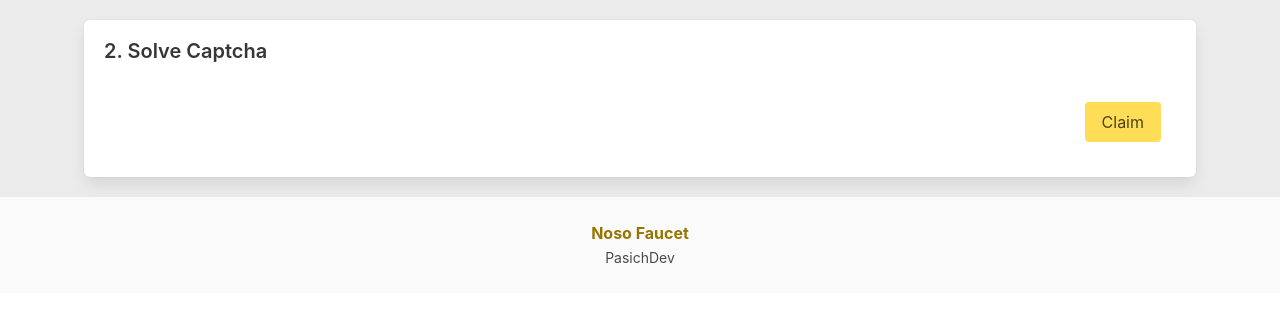
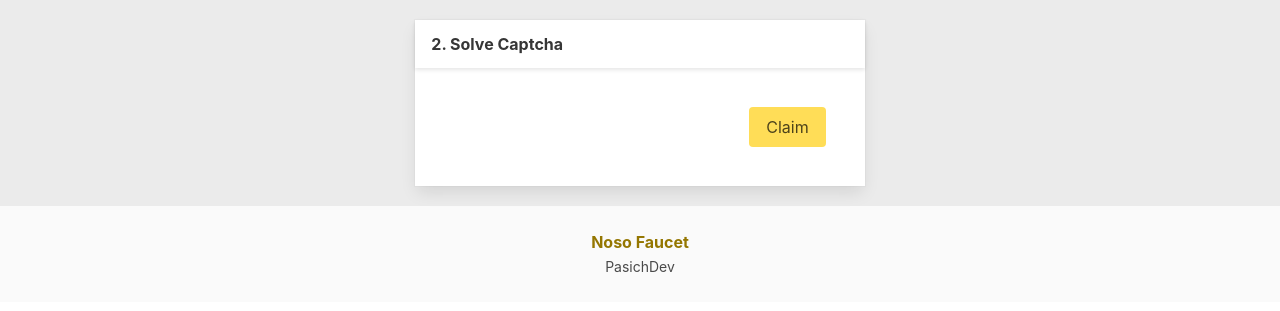
Before and after one commit to nosocoin/noso-faucet, a PHP site: template templates/claim.twig in a window 1280 px wide. Shown: the part 52-363 px from the top of the page. Run offline with PHP 8.4, Linux system fonts and the light colour scheme; the template is opened without the code that fills it, so the values that code supplies are empty; some libraries are stand-ins or nearby versions.

Commit message:
centered

```diff
--- a/templates/claim.twig
+++ b/templates/claim.twig
@@ -1,17 +1,27 @@
 {% extends 'layouts/page.twig' %}
 {% block content %}
-      <div class="box">
-            <h5 class="title is-5">
+      <div class="columns is-multiline is-centered">
+            <div class="column is-5">
+                  <div class="card">
+                        <header class="card-header">
+                              <p class="card-header-title">
                                     2. Solve Captcha
-            </h5>
+
+                              </p>
+                        </header>
+                        <div class="card-content">
                               <form action="/claim/check" method="POST">
                                     <input type="hidden" name="TOKEN_HIDEEN" value="{{ TOKEN_HIDEEN }}">
                                           <div class="g-recaptcha" data-sitekey="{{ PublicKey }}"></div>
                                           <div class="control field is-grouped is-grouped-right has-background-white">
                                                 <button type="submit" class="button is-warning">
                                                       Claim
+
                                                 </button>
                                           </div>
                                     </form>
                               </div>
+                        </div>
+                  </div>
+            </div>
       {% endblock %}
```
Lines whose indentation alone changed are shown as unchanged.
